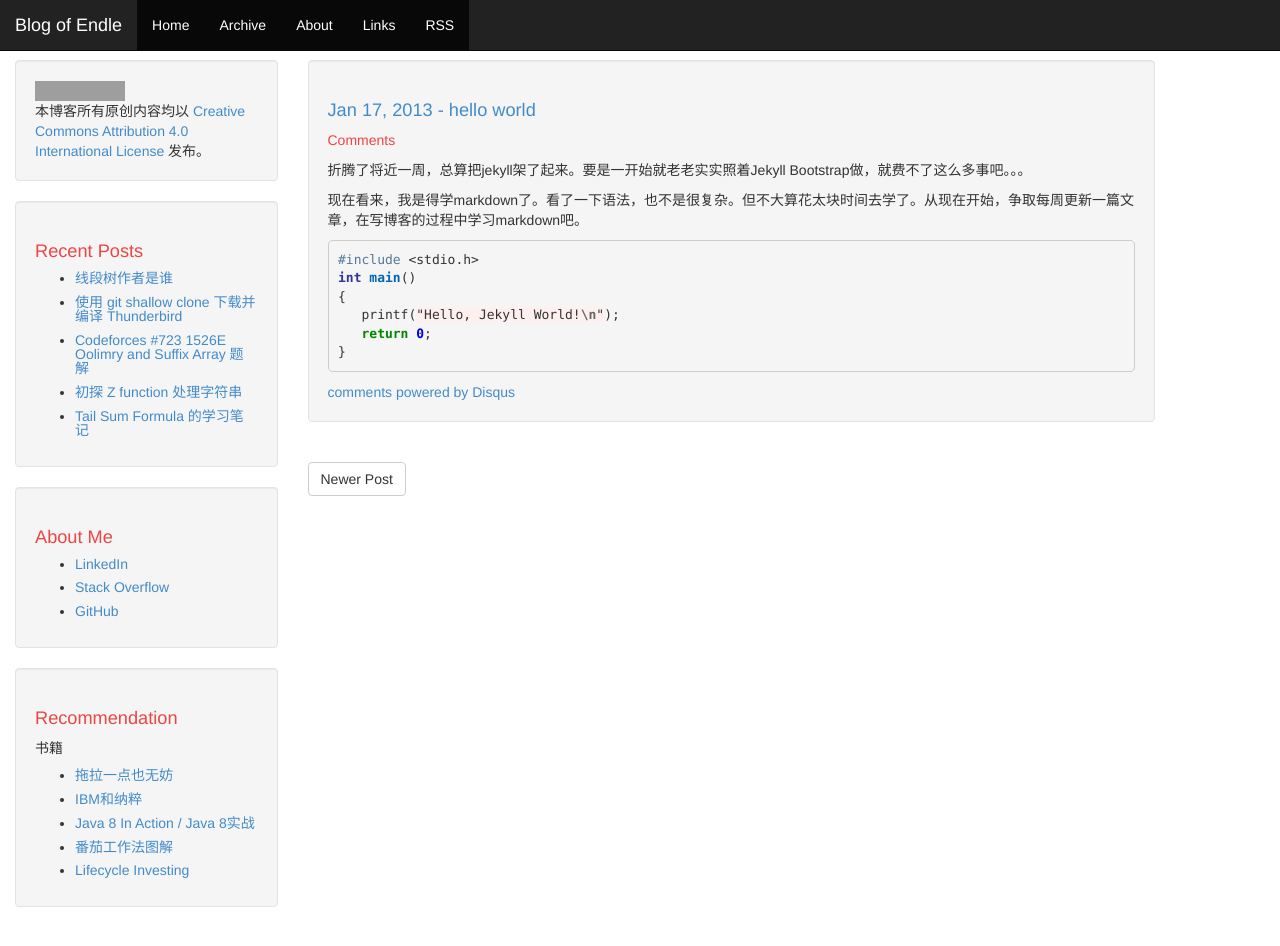
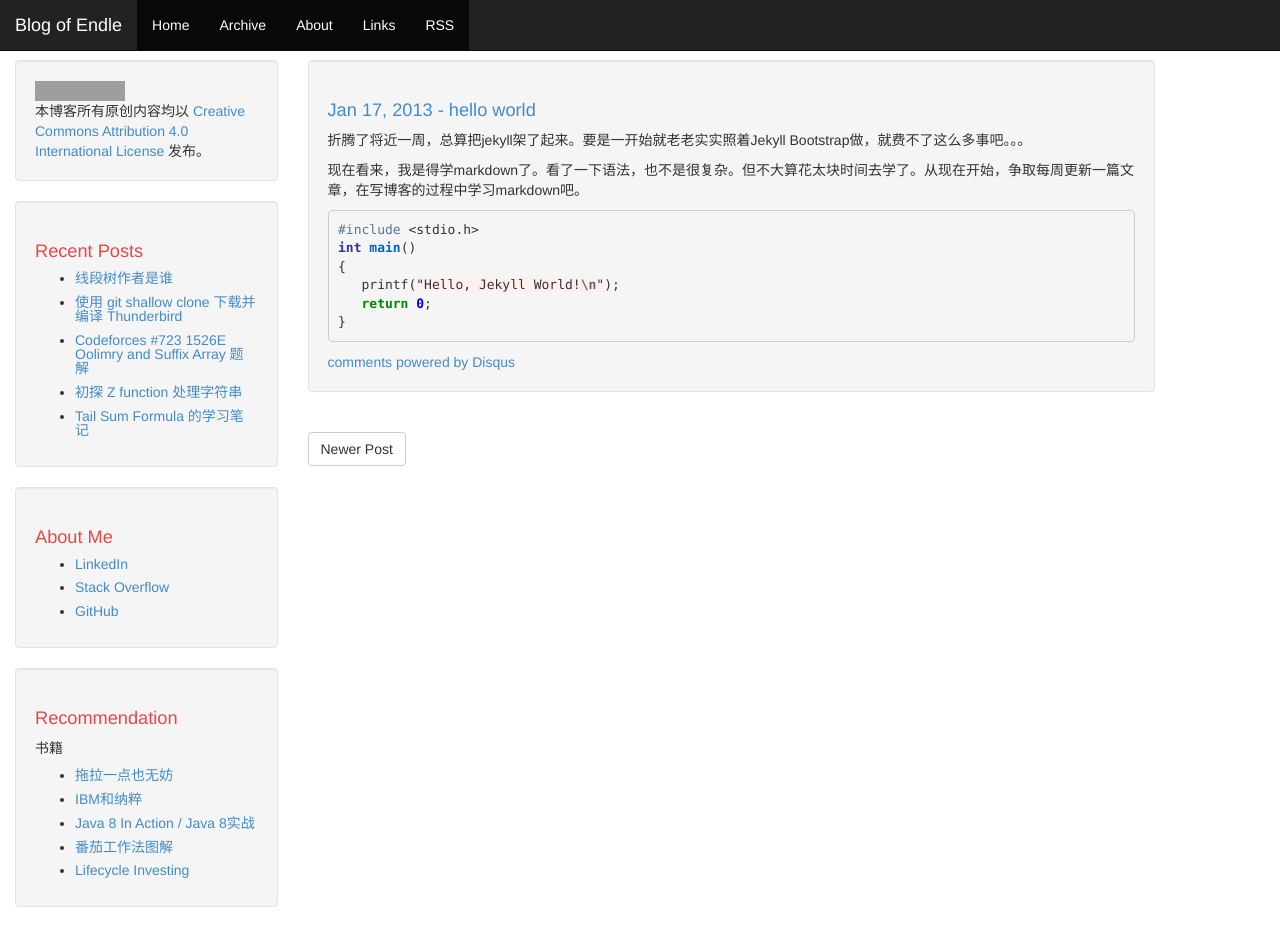
Before and after one commit to Endle/endle.github.io, a Jekyll site: the page built from _posts/2013-01-17-hello-world.md, in a window 1280 px wide and 987 px high. Shown: the top 946 px of the window. Built offline with Jekyll 4.4.1, drawn with Linux system fonts in a browser that asks for light colours; comment, search, counter and statistics services are not loaded; grey boxes are pictures that could not be loaded.

Commit message:
Remove disqus comment count
Signed-off-by: Zhenbo Li <litimetal@gmail.com>

```diff
--- a/_includes/disqus-comments.html
+++ b/_includes/disqus-comments.html
@@ -1,4 +1,5 @@
 {% if site.comments and site.disqus != '' %}
+
   <script type="text/javascript">
     var disqus_shortname = '{{ site.disqus }}';
 
--- a/_layouts/post.html
+++ b/_layouts/post.html
@@ -9,26 +9,18 @@
           <div class="article">
             <div class="well">
                 <h1><a href="{{ site.baseurl}}{{ page.url }}">{{ page.date | date: "%b %-d, %Y" }} - {{ page.title }}</a></h1>
-            {% if site.comments  %}
-                {% if site.disqus != '' %}
-                <p class="author"><a href="#disqus_thread" data-disqus-identifier="{{ page.url | slugify }}">Comments</a></p>
-                {% elsif site.isso != '' %}
-                <p class="author"><a href="{{ site.baseurl }}{{ page.url }}{{ site.isso_suffix }}#isso-thread">Comments</a></p>
-                {% endif %}
-            {% endif %}
+
             <div class="post-content">
             {{ content }}
             </div>
-            {% if true %}
-                {% if site.disqus != '' %}
+
+
             <div id="disqus_thread">
                 <noscript>Please enable JavaScript to view the <a href="https://disqus.com/?ref_noscript">comments powered by Disqus.</a></noscript>
                 <a href="https://disqus.com" class="dsq-brlink">comments powered by <span class="logo-disqus">Disqus</span></a>
             </div>
-                {% elsif site.isso != '' %}
-                <section id="isso-thread"></section>
-                {% endif %}
-            {% endif %}
+
+
             </div>
           </div>
           <div class="pagination">
```
